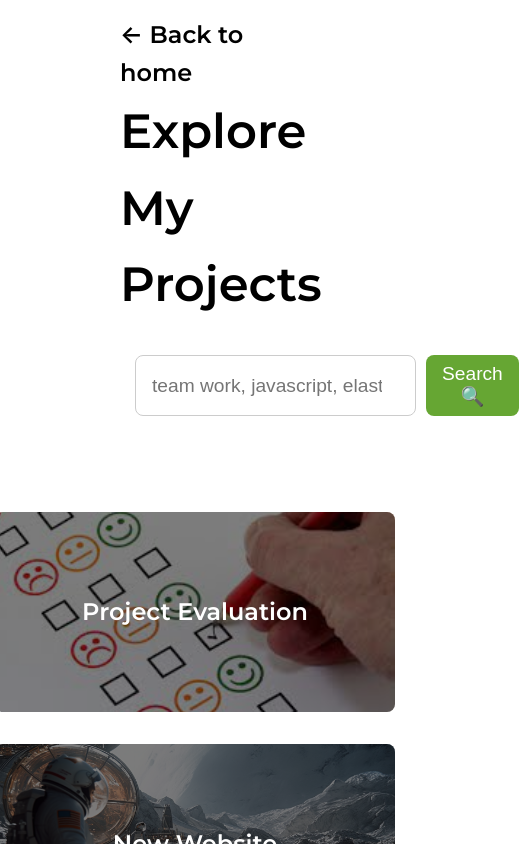
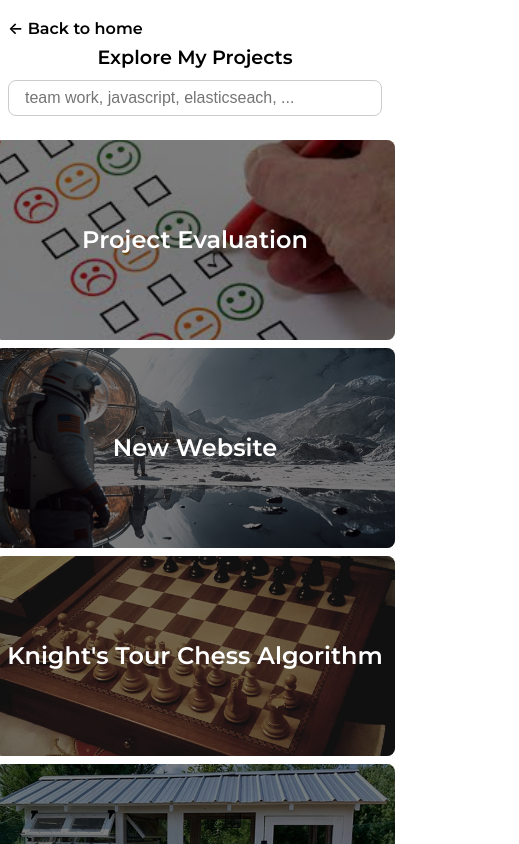
Before and after one commit to BlasterWhite/myWebSite, a Vue app: page /projects in a window 390 px wide. Shown: the top 844 px of the page, 519 px wide, since content can reach past the window. Built offline with nearby package versions, Linux system fonts and the light colour scheme.

Commit message:
[Responsive] Project List Page 📱

```diff
--- a/src/views/ProjectsView.vue
+++ b/src/views/ProjectsView.vue
@@ -186,4 +186,54 @@ function isProjectSearch(project: ProjectData, search: String): boolean {
     }
   }
 }
+
+@media screen and (max-width: 900px) {
+  .my-projects {
+    padding: 16px 0;
+    a {
+      font-size: 1rem;
+      margin: 0 8px;
+    }
+    h1 {
+      font-size: 1.2rem;
+      text-align: center;
+    }
+
+    #container {
+      margin: 8px;
+      gap: 24px;
+
+      #search {
+        width: 100%;
+
+        input[type="search"] {
+          width: 100%;
+          font-size: 1rem;
+        }
+
+        button {
+          display: none;
+        }
+      }
+
+      #projects {
+        margin: 0;
+        gap: 8px;
+      }
+
+      #noResult {
+        text-align: center;
+        h2 {
+          font-size: 1.5rem;
+        }
+        h4 {
+          font-size: 1rem;
+        }
+        button {
+          font-size: 1rem;
+        }
+      }
+    }
+  }
+}
 </style>
```
